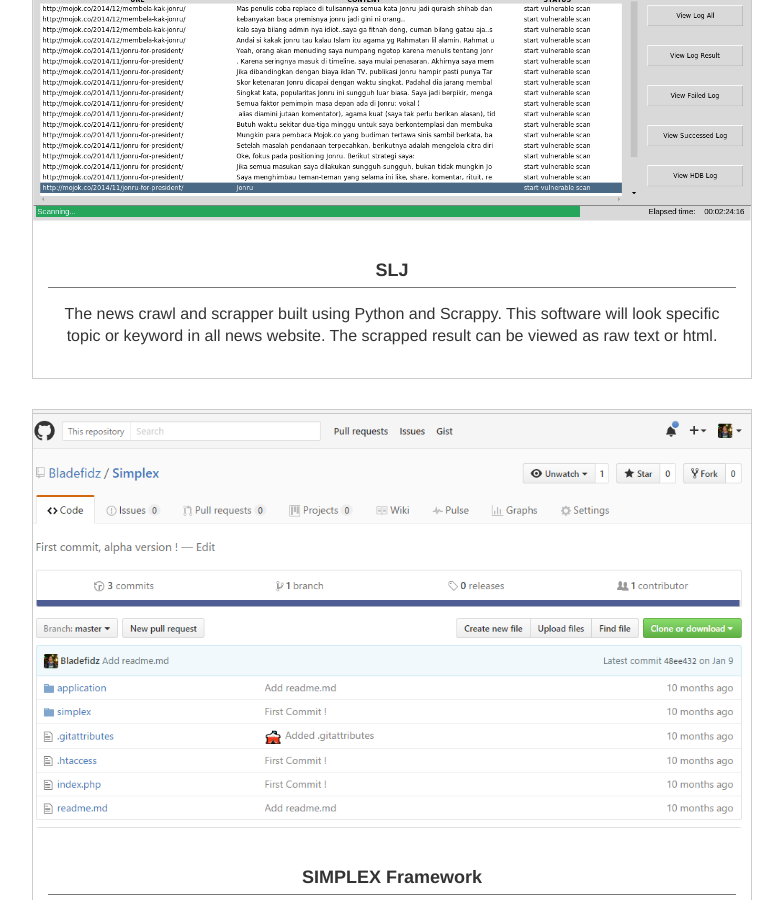
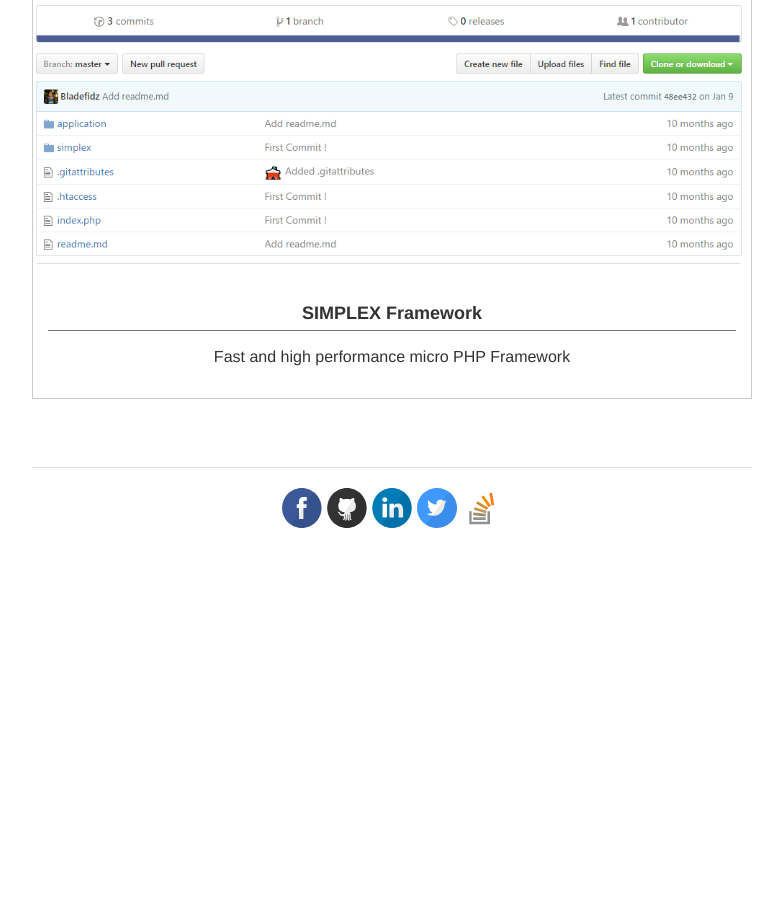
Before and after one commit to Bladefidz/bladefidz.github.io, a Jekyll site: the page built from work.html, in a window 1280 px wide and 900 px high, scrolled down 3699 px. Shown: the whole window, without its empty margins (248-1031 px from the left). Built offline with Jekyll 4.4.1, drawn with Linux system fonts in a browser that asks for light colours; after the commit the page ends 4254 px from its top, so only the background shows below that.

Commit message:
Delete the slj

```diff
--- a/work.html
+++ b/work.html
@@ -81,19 +81,6 @@
     </div>
   </div>
   <div class="img-box">
-    <a target="" href="">
-      <img src="images/slj2.png" alt="slj" width="300" height="200">
-    </a>
-    <div class="img-box-desc">
-      <p class="title">
-        SLJ
-      </p>
-      <p class="desc">
-        The news crawl and scrapper built using Python and Scrappy. This software will look specific topic or keyword in all news website. The scrapped result can be viewed as raw text or html.
-      </p>
-    </div>
-  </div>
-  <div class="img-box">
     <a target="_blank" href="https://github.com/Bladefidz/Simplex">
       <img src="images/simplex-github-repo.png" alt="simplex repo" width="300" height="200">
     </a>
```
